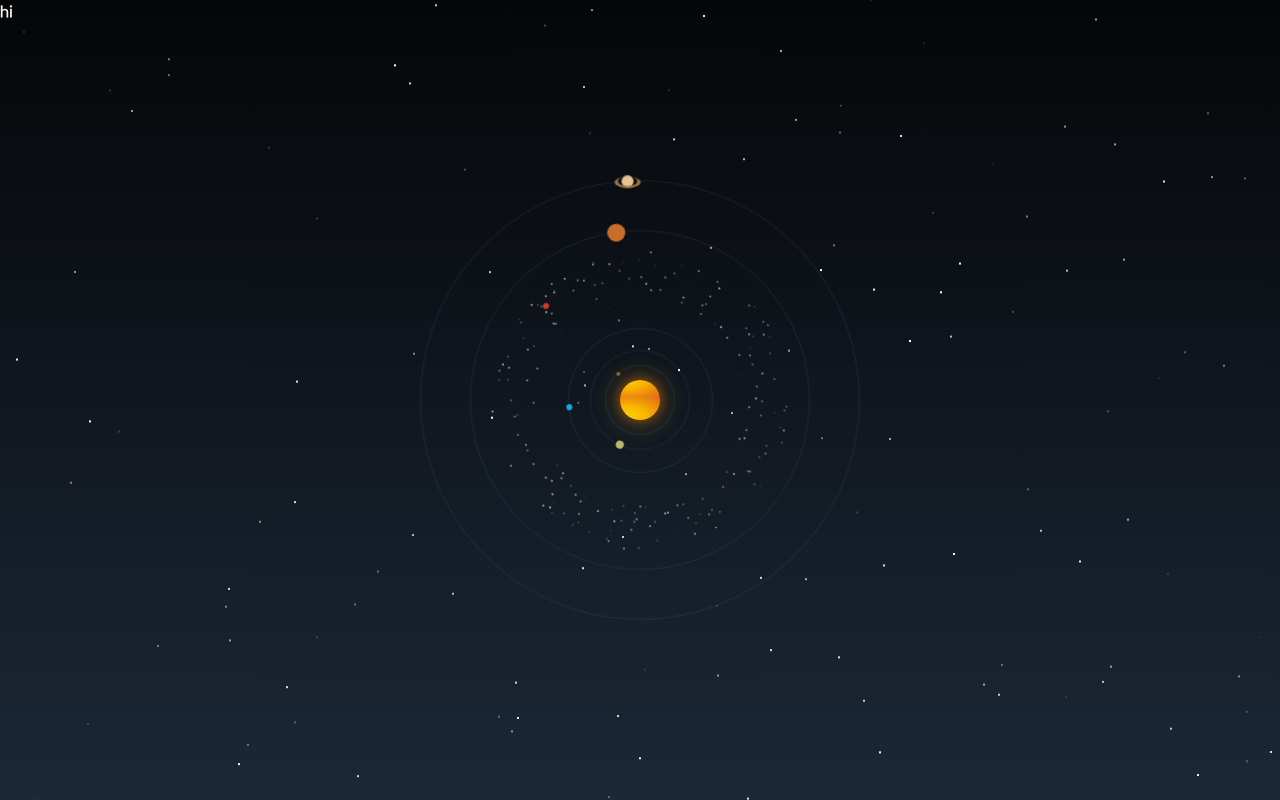
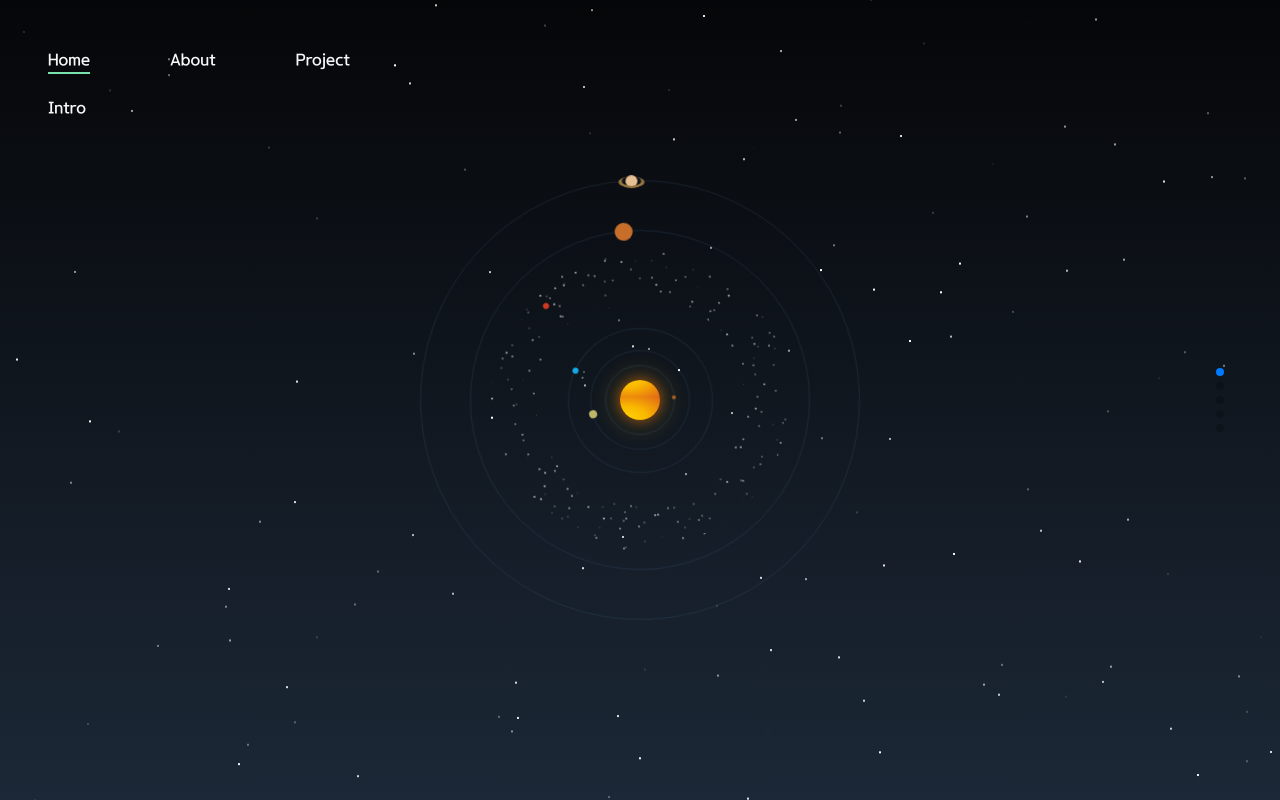
Before and after one commit to billy5982/-portfolio, a React (Vite) app: page / in a window 1280 px wide. Built offline with nearby package versions, Linux system fonts and the light colour scheme.

Commit message:
✨ feat : 기초 레이아웃 + navBar 세팅 완료

```diff
--- /dev/null
+++ b/src/components/Common/Nav.tsx
@@ -0,0 +1,28 @@
+interface NavProps {
+  moveFn: (slideIndex: number) => void;
+  currentSlideIndex: number;
+}
+
+const Nav = ({ moveFn, currentSlideIndex }: NavProps) => {
+  const navMenu = ['Home', 'About', 'Project'];
+
+  return (
+    <nav className="fixed w-full z-50 text-[1.5vh] md:text-[2vh]">
+      <ul className="flex w-full gap-[4vw] md:gap-20 md:justify-start">
+        {navMenu.map((text, idx) => (
+          <li
+            onClick={() => moveFn(idx)}
+            key={text}
+            className={`${
+              idx === currentSlideIndex ? 'border-b-2 border-b-highlight' : ''
+            } cursor-pointer`}
+          >
+            {text}
+          </li>
+        ))}
+      </ul>
+    </nav>
+  );
+};
+
+export default Nav;
--- /dev/null
+++ b/src/pages/IntroPage.tsx
@@ -0,0 +1,5 @@
+const IntroPage = () => {
+  return <div>IntroPage</div>;
+};
+
+export default IntroPage;
--- a/src/pages/Layout.tsx
+++ b/src/pages/Layout.tsx
@@ -9,7 +9,7 @@ const Layout = ({ routes }: LayoutProps) => {
   return (
     <div className="h-full">
       <Background />
-      <div>{routes}</div>
+      {routes}
     </div>
   );
 };
--- /dev/null
+++ b/src/pages/MainPage.tsx
@@ -0,0 +1,72 @@
+import { Swiper, SwiperSlide } from 'swiper/react';
+import { Mousewheel, Pagination, HashNavigation } from 'swiper';
+import 'swiper/css';
+import 'swiper/css/pagination';
+import { useEffect, useRef, useState } from 'react';
+import Nav from '@/components/Common/Nav';
+import { Swiper as SwiperType } from 'swiper/types';
+
+const MainPage = () => {
+  const swiperRef = useRef<SwiperRef | null>(null);
+  const [currentIdx, setCurrentIdx] = useState(0);
+
+  const goToSlide = (slideIndex: number) => {
+    if (swiperRef.current && swiperRef.current.swiper) {
+      const swiper = swiperRef.current.swiper;
+      swiper.slideTo(slideIndex);
+      setCurrentIdx(slideIndex);
+    }
+  };
+
+  useEffect(() => {
+    if (swiperRef.current && swiperRef.current.swiper) {
+      const swiper = swiperRef.current.swiper;
+      const activeIndex = swiper.activeIndex;
+      swiper.slideTo(activeIndex);
+      setCurrentIdx(swiper.activeIndex >= 2 ? 2 : swiper.activeIndex);
+    }
+  }, []);
+
+  const slideChange = (swiper: SwiperType) => {
+    setCurrentIdx(swiper.activeIndex >= 2 ? 2 : swiper.activeIndex);
+  };
+  return (
+    <div className="absolute top-0 left-0 h-full w-full p-5 min-w-xs md:p-12">
+      <Nav moveFn={goToSlide} currentSlideIndex={currentIdx} />
+      <Swiper
+        // install Swiper modules
+        ref={swiperRef}
+        direction={'vertical'}
+        slidesPerView={1}
+        spaceBetween={10}
+        mousewheel={true}
+        pagination={{
+          clickable: true,
+        }}
+        speed={1000}
+        hashNavigation={{ watchState: true }}
+        modules={[Mousewheel, Pagination, HashNavigation]}
+        onSlideChange={slideChange}
+        initialSlide={0}
+        className="mySwiper h-full w-full pt-5 md:pt-12"
+      >
+        <SwiperSlide className="w-full h-full" data-hash="Home">
+          Intro
+        </SwiperSlide>
+        <SwiperSlide className="w-full h-full" data-hash="About">
+          About
+        </SwiperSlide>
+        <SwiperSlide className="w-full h-full" data-hash="Project">
+          Project1
+        </SwiperSlide>
+        <SwiperSlide className="w-full h-full" data-hash="Project">
+          Project2
+        </SwiperSlide>
+        <SwiperSlide className="w-full h-full" data-hash="Project">
+          Project3
+        </SwiperSlide>
+      </Swiper>
+    </div>
+  );
+};
+export default MainPage;
--- a/src/routes/index.tsx
+++ b/src/routes/index.tsx
@@ -1,22 +1,10 @@
-// import { FullPage, Slide } from 'react-full-page';
-//     <FullPage controls duration={1500} scrollMode={'full-page'}>
-//       <Slide>
-//         <h1 className="">Inner slide content</h1>
-//       </Slide>
-//       <Slide>
-//         <h1 className="">Another slide content</h1>
-//       </Slide>
-//       <Slide>
-//         <h1 className="">Another slide content</h1>
-//       </Slide>
-
+import MainPage from '@/pages/MainPage';
 import { Route, Routes as ReactRoutes } from 'react-router-dom';
 
-//     </FullPage>
 const Routes = () => {
   return (
     <ReactRoutes>
-      <Route path="/" element={<div className="absolute top-0 left-0 h-full">hi</div>} />
+      <Route path="/" element={<MainPage />} />
     </ReactRoutes>
   );
 };
```
